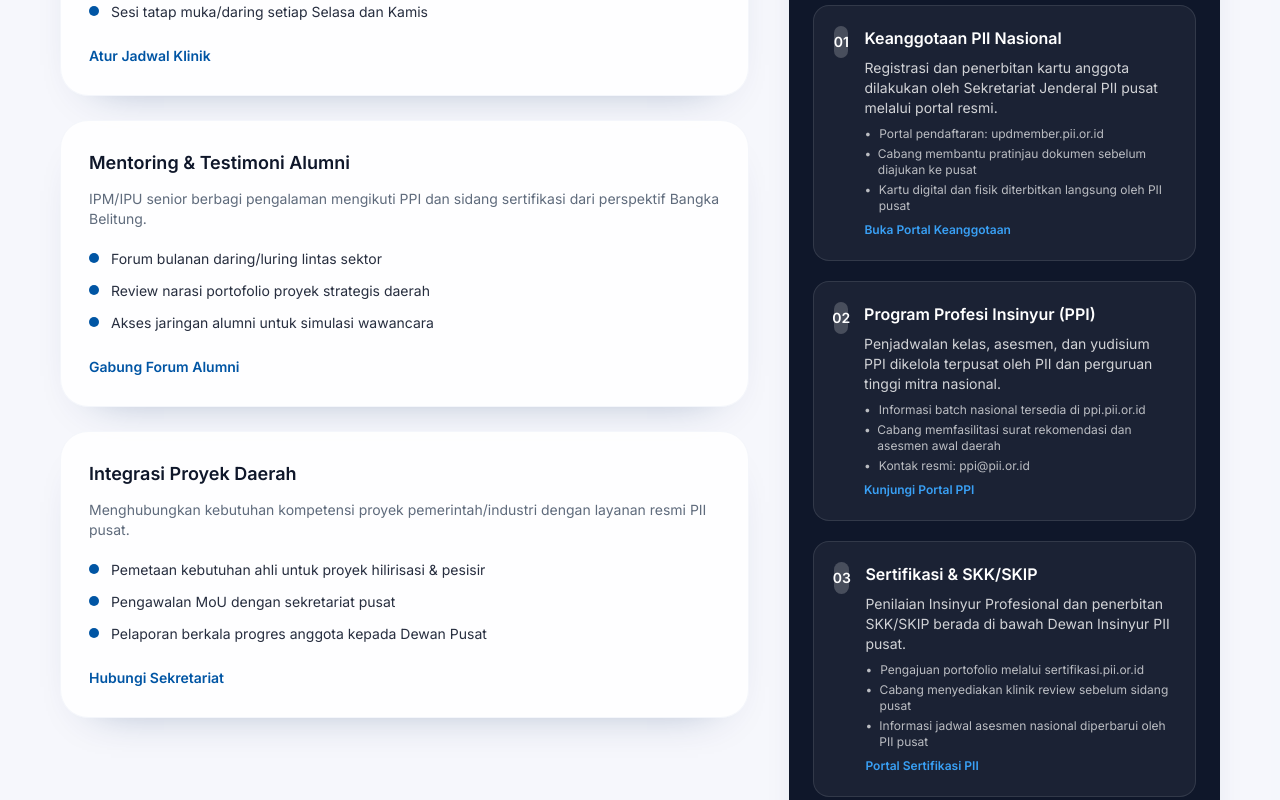
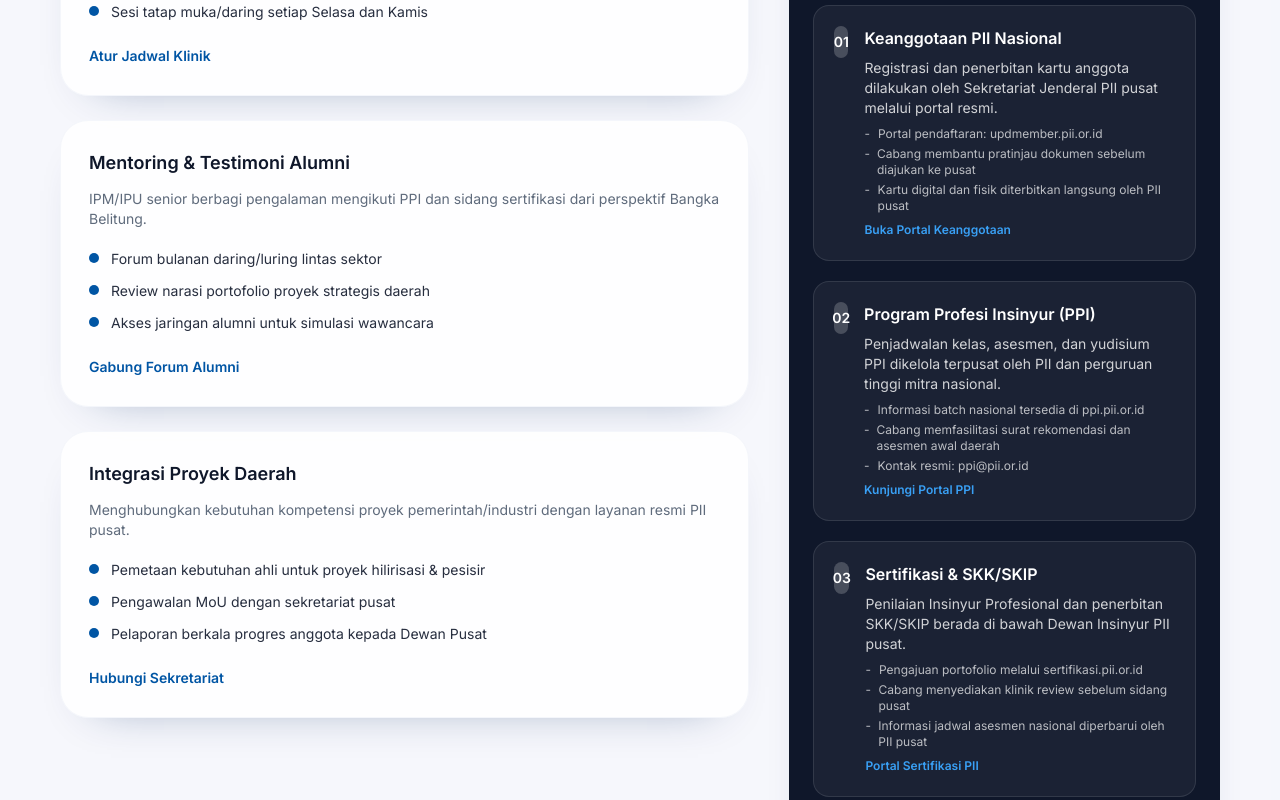
Before and after one commit to AdemsJulian/pii-pkp, a Next.js app: page / in a window 1280 px wide. Shown: the part 3900-4700 px from the top of the page. Built offline with nearby package versions, Linux system fonts and the light colour scheme.

Commit message:
chore: normalize services list bullet

```diff
--- a/src/components/sections/services.tsx
+++ b/src/components/sections/services.tsx
@@ -133,7 +133,7 @@
                         <ul className="space-y-1 text-xs text-white/70">
                           {service.highlights.map((highlight) => (
                             <li key={highlight} className="flex gap-2">
-                              <span>•</span>
+                              <span>-</span>
                               <span>{highlight}</span>
                             </li>
                           ))}
```
